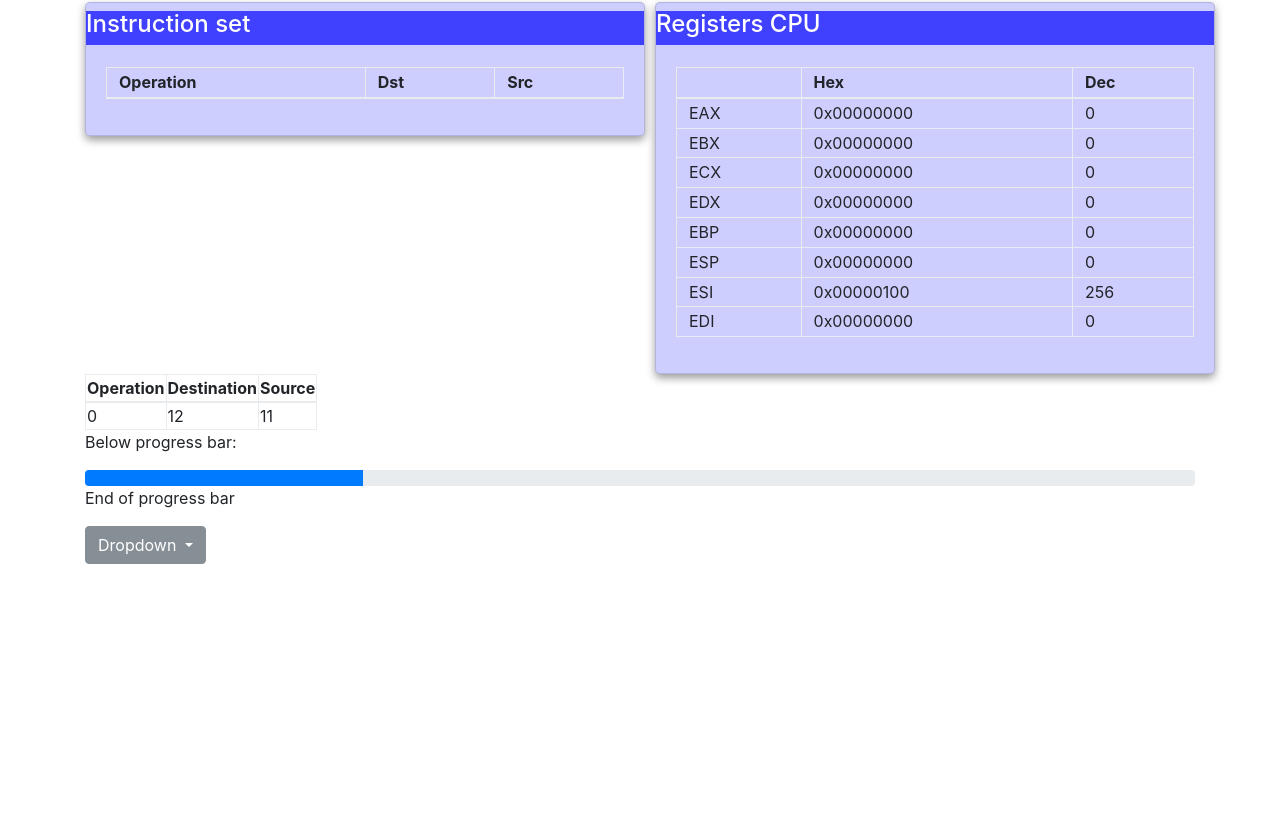
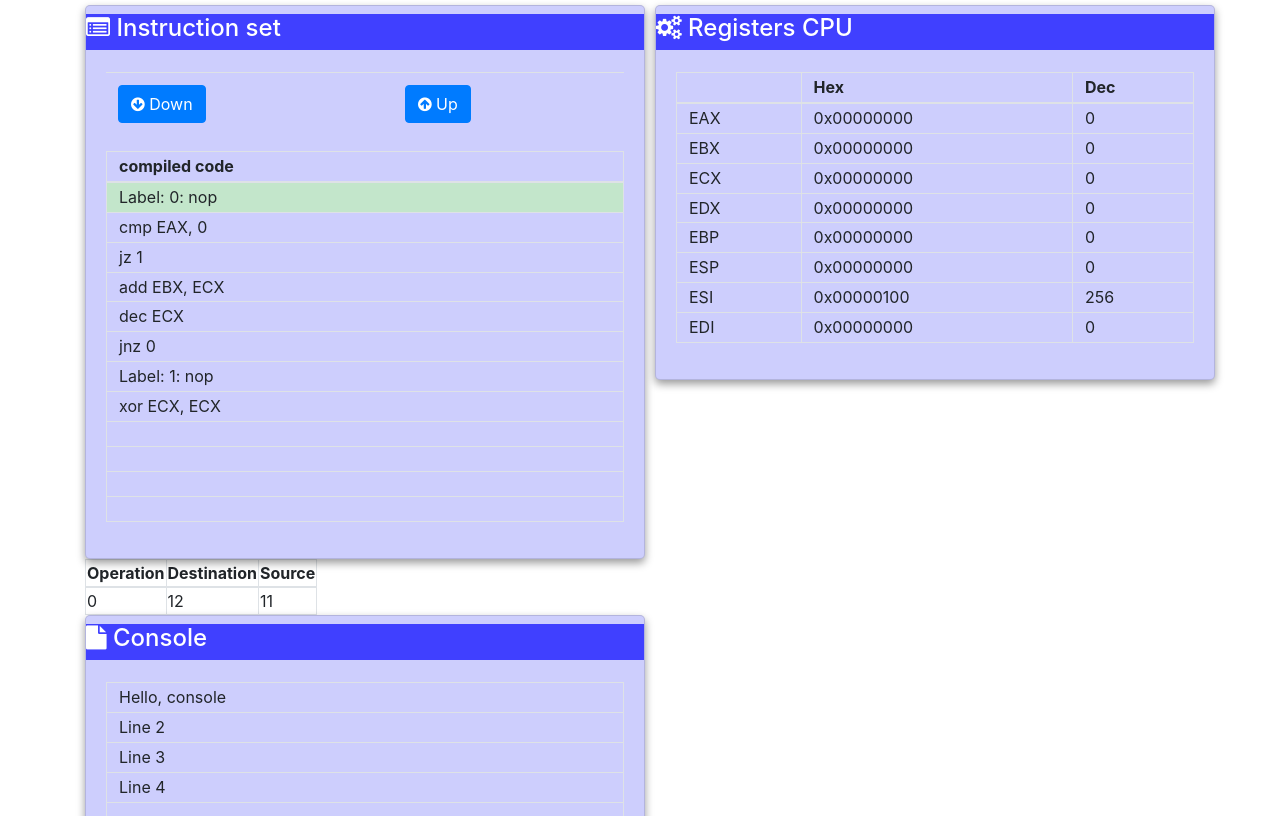
Before and after one commit to VladislavShubnikov/AsmVm, an Angular app: page / in a window 1280 px wide. Shown: the part 544-1360 px from the top of the page. Before the commit the page ends 1108 px from the top, so only its background shows below. Built offline with nearby package versions, Linux system fonts and the light colour scheme.

Commit message:
supported bootstrap 4's awesome font icons
added instruction set render presentation with simple source code browsing

```diff
--- a/angular.json
+++ b/angular.json
@@ -25,7 +25,9 @@
               { "glob": "test.json", "input": "./", "output": "./assets/" }
             ],
             "styles": [
-              "src/styles.css"
+              "src/styles.css",
+              "node_modules/bootstrap/dist/css/bootstrap.css",
+              "node_modules/font-awesome/css/font-awesome.css"
             ],
             "scripts": []
           },
--- a/package.json
+++ b/package.json
@@ -21,7 +21,9 @@
     "@angular/platform-browser-dynamic": "^6.1.0",
     "@angular/router": "^6.1.0",
     "@ng-bootstrap/ng-bootstrap": "^3.2.0",
+    "bootstrap": "^4.1.3",
     "core-js": "^2.5.4",
+    "font-awesome": "^4.7.0",
     "rxjs": "~6.2.0",
     "zone.js": "~0.8.26"
   },
--- a/src/app/app.component.html
+++ b/src/app/app.component.html
@@ -1,5 +1,5 @@
 
-<link rel="stylesheet" href="https://maxcdn.bootstrapcdn.com/bootstrap/4.0.0-beta/css/bootstrap.min.css" />
+<link rel="stylesheet" href="https://maxcdn.bootstrapcdn.com/bootstrap/4.1.3/css/bootstrap.min.css" />
 
 <div class="container container-fluid">
 
@@ -66,6 +66,10 @@
   <app-instruction>
   </app-instruction>
 
+  <app-console>
+  </app-console>
+
+
   <p>
   Below progress bar:
   </p>
--- a/src/app/app.module.ts
+++ b/src/app/app.module.ts
@@ -5,13 +5,15 @@ import { AppComponent } from './app.component';
 import { RegistersComponent } from './registers/registers.component';
 import { InstructionComponent } from './instruction/instruction.component';
 import { InstrSetComponent } from './instrset/instrset.component';
+import { ConsoleComponent } from './console/console.component';
 
 @NgModule({
   declarations: [
     AppComponent,
     RegistersComponent,
     InstructionComponent,
-    InstrSetComponent
+    InstrSetComponent,
+    ConsoleComponent
   ],
   imports: [
     BrowserModule
--- /dev/null
+++ b/src/app/console/console.component.css
@@ -0,0 +1,22 @@
+.card {
+  width: 35rem;
+  box-shadow: 0 4px 8px 0 rgba(0,0,0,0.4);
+  transition: 0.3s;
+  border-radius: 5px; /* 5px rounded corners */
+  background-color: #CDCEFD;
+}
+.card-title {
+  width: 100%;
+  display:inline-block;
+  background-color: #4040FF;
+  color: white;
+  margin-top: 8px;
+  margin-bottom: 2px;
+}
+.tr {
+  margin-top: 0px;
+  margin-bottom: 0px;
+}
+.table {
+  line-height: 0.3;
+}
--- /dev/null
+++ b/src/app/console/console.component.html
@@ -0,0 +1,25 @@
+<div class="card">
+  <div class="card-title">
+    <h4>
+      <i class="fa fa-file"></i>
+      Console
+    </h4>
+  </div>
+  <div class="card-body">
+    <table class="table table-bordered table-stripped">
+      <tbody>
+
+        <tr *ngFor="let txtConsole of m_consoleText">
+          <td>
+            {{txtConsole}}
+          </td>
+        </tr>
+
+      </tbody>
+    </table>
+    <button (click)="onClickClearConsole()" class="btn btn-success">
+      Clear console
+    </button>
+
+  </div>
+</div>
--- /dev/null
+++ b/src/app/console/console.component.ts
@@ -0,0 +1,65 @@
+import { Component, OnInit } from '@angular/core';
+
+@Component({
+  selector: 'app-console',
+  templateUrl: './console.component.html',
+  styleUrls: ['./console.component.css']
+})
+
+
+export class ConsoleComponent implements OnInit {
+
+  // ********************************************************
+  // Data
+  // ********************************************************
+  static readonly NUM_CONSOLE_LINES = 5;
+
+  m_consoleText: string[];
+  m_numLines: number;
+
+  // ********************************************************
+  // Methods
+  // ********************************************************
+
+  constructor() {
+    this.m_consoleText = new Array(ConsoleComponent.NUM_CONSOLE_LINES);
+    this.m_numLines = 0;
+    // test
+    this.clear();
+    this.addString('Hello, console');
+    this.addString('Line 2');
+    this.addString('Line 3');
+    this.addString('Line 4');
+  }
+
+  ngOnInit() {
+  }
+
+  clear() {
+    for (let i = 0; i < ConsoleComponent.NUM_CONSOLE_LINES; i++) {
+      this.m_consoleText[i] = '';
+    }
+    this.m_numLines = 0;
+  }
+  addString(str) {
+    if (typeof str !== 'string') {
+      console.log(`ConsoleComponent. addString. Bad input argument = ${str}`);
+    }
+    if (this.m_numLines < ConsoleComponent.NUM_CONSOLE_LINES) {
+      this.m_consoleText[this.m_numLines] = str;
+      this.m_numLines++;
+    } else {
+      for (let i = 0; i < ConsoleComponent.NUM_CONSOLE_LINES - 1; i++) {
+        this.m_consoleText[i] = this.m_consoleText[i + 1];
+      }
+      this.m_consoleText[ConsoleComponent.NUM_CONSOLE_LINES - 1] = str;
+    }
+
+  }
+
+  onClickClearConsole() {
+    console.log('ConsoleComponent. onClickClearConsole()');
+    this.clear();
+    // this.addString('Wowwwww');
+  } // end of onClickClearConsole
+}
--- a/src/app/instrset/instrset.component.html
+++ b/src/app/instrset/instrset.component.html
@@ -1,35 +1,50 @@
 <div class="card">
   <div class="card-title">
     <h4>
+      <i class="fa fa-list-alt"></i>
       Instruction set
     </h4>
   </div>
   <div class="card-body">
+
+    <table class="table">
+      <tbody>
+        <tr>
+          <td>
+            <button type="button" class="btn btn-primary" (click)="onClickButtonDown()" >
+              <i class="fa fa-arrow-circle-down">
+              </i>
+              Down
+            </button>
+
+          </td>
+          <td>
+            <button type="button" class="btn btn-primary" (click)="onClickButtonUp()">
+              <i class="fa fa-arrow-circle-up">
+              </i>
+              Up
+            </button>
+          </td>
+        </tr>
+      </tbody>
+    </table>
+
+
     <table class="table table-bordered table-condensed">
       <thead>
         <tr>
+
           <th>
-            Operation
+            compiled code
           </th>
-          <th>
-            Dst
-          </th>
-          <th>
-            Src
-          </th>
+
         </tr>
       </thead>
       <tbody>
 
-        <tr *ngFor="let instr of m_instructions">
+        <tr *ngFor="let str of m_instrLines; index as i" [class.table-success]=isSelected(i)>
           <td>
-            {{instr.m_instruction}}
-          </td>
-          <td>
-            {{instr.m_operandDst.m_register}}
-          </td>
-          <td>
-            {{instr.m_operandSrc.m_register}}
+            {{m_instrLines[i]}}
           </td>
         </tr>
 
--- a/src/app/instrset/instrset.component.ts
+++ b/src/app/instrset/instrset.component.ts
@@ -3,6 +3,7 @@ import { Component, OnInit } from '@angular/core';
 import { InstructionComponent } from '../instruction/instruction.component';
 import { LexemType } from '../core/lexemtype';
 import { Register } from '../core/register';
+import { Compiler } from '../core/compiler';
 
 @Component({
   selector: 'app-instrset',
@@ -10,30 +11,90 @@ import { Register } from '../core/register';
   styleUrls: ['./instrset.component.css']
 })
 export class InstrSetComponent implements OnInit {
+
+  // ********************************************************
+  // Const
+  // ********************************************************
+
+  static readonly NUM_LINES = 12;
+
   // ********************************************************
   // Data
   // ********************************************************
+
   m_instructions: InstructionComponent[];
+  m_instrLines: string[];
+  m_currentLine: number;
 
   // ********************************************************
   // Methods
   // ********************************************************
   constructor() {
-    const INIT_NUM_INST = 0;
-    this.m_instructions = new Array(INIT_NUM_INST);
-    /*
-    this.m_instructions[0] = new InstructionComponent();
-    this.m_instructions[1] = new InstructionComponent();
+    this.m_currentLine = 0;
+    this.m_instructions = [];
+    this.m_instrLines = new Array(InstrSetComponent.NUM_LINES);
+    for (let i = 0; i < InstrSetComponent.NUM_LINES; i++) {
+      this.m_instrLines[i] = '';
+    }
 
-    this.m_instructions[0].m_instruction = LexemType.LEXEM_OP_INC;
-    this.m_instructions[0].m_operandDst.m_register = Register.REG_EAX;
-
-    this.m_instructions[1].m_instruction = LexemType.LEXEM_OP_DEC;
-    this.m_instructions[1].m_operandDst.m_register = Register.REG_ECX;
-    */
+    // test
+    const strArr = [
+      'LabelAgain:',
+      '  cmp EAX, 0',
+      '  jz LabelQuit',
+      '  add EBX, ECX',
+      '  dec ECX',
+      '  jnz LabelAgain',
+      'LabelQuit:',
+      '  xor ECX, ECX'
+    ];
+    // test. build single string
+    let strCode = '';
+    for (let i = 0; i < strArr.length; i++) {
+      strCode += strArr[i];
+      strCode += '\n';
+    }
+    // test. compile code
+    this.compilefromSource(strCode);
   }
 
   ngOnInit() {
   }
 
+  isSelected(indStr) {
+    const isSel = (indStr === this.m_currentLine);
+    return isSel;
+    // return true;
+  }
+  onClickButtonDown() {
+    const numCompiledLines = this.m_instructions.length;
+    const numLinesToShow = (numCompiledLines <= InstrSetComponent.NUM_LINES) ?
+      numCompiledLines : InstrSetComponent.NUM_LINES;
+    if (this.m_currentLine < numLinesToShow - 1) {
+      this.m_currentLine++;
+    }
+  }
+  onClickButtonUp() {
+    if (this.m_currentLine > 0) {
+      this.m_currentLine--;
+    }
+  }
+
+  compilefromSource(strAsmText) {
+    this.m_instructions = [];
+    const compiler = new Compiler();
+    const errCompileBool = compiler.createCode(strAsmText, this);
+    if (!errCompileBool) {
+      console.log(`Unexpected comple error = ${compiler.m_strErr}`);
+    }
+    const numCompiledLines = this.m_instructions.length;
+    const numLinesToShow = (numCompiledLines <= InstrSetComponent.NUM_LINES) ?
+      numCompiledLines : InstrSetComponent.NUM_LINES;
+    for (let i = 0; i < numLinesToShow; i++) {
+      const instr = this.m_instructions[i];
+      const str = instr.getString();
+      this.m_instrLines[i] = str;
+    }
+  }
+
 }
--- a/src/app/registers/registers.component.html
+++ b/src/app/registers/registers.component.html
@@ -1,6 +1,7 @@
 <div class="card">
   <div class="card-title">
     <h4>
+      <i class="fa fa-cogs"></i>
       Registers CPU
     </h4>
   </div>
```
Also changed, not shown: 2 other files (tests, documents, lock files or other folders).
